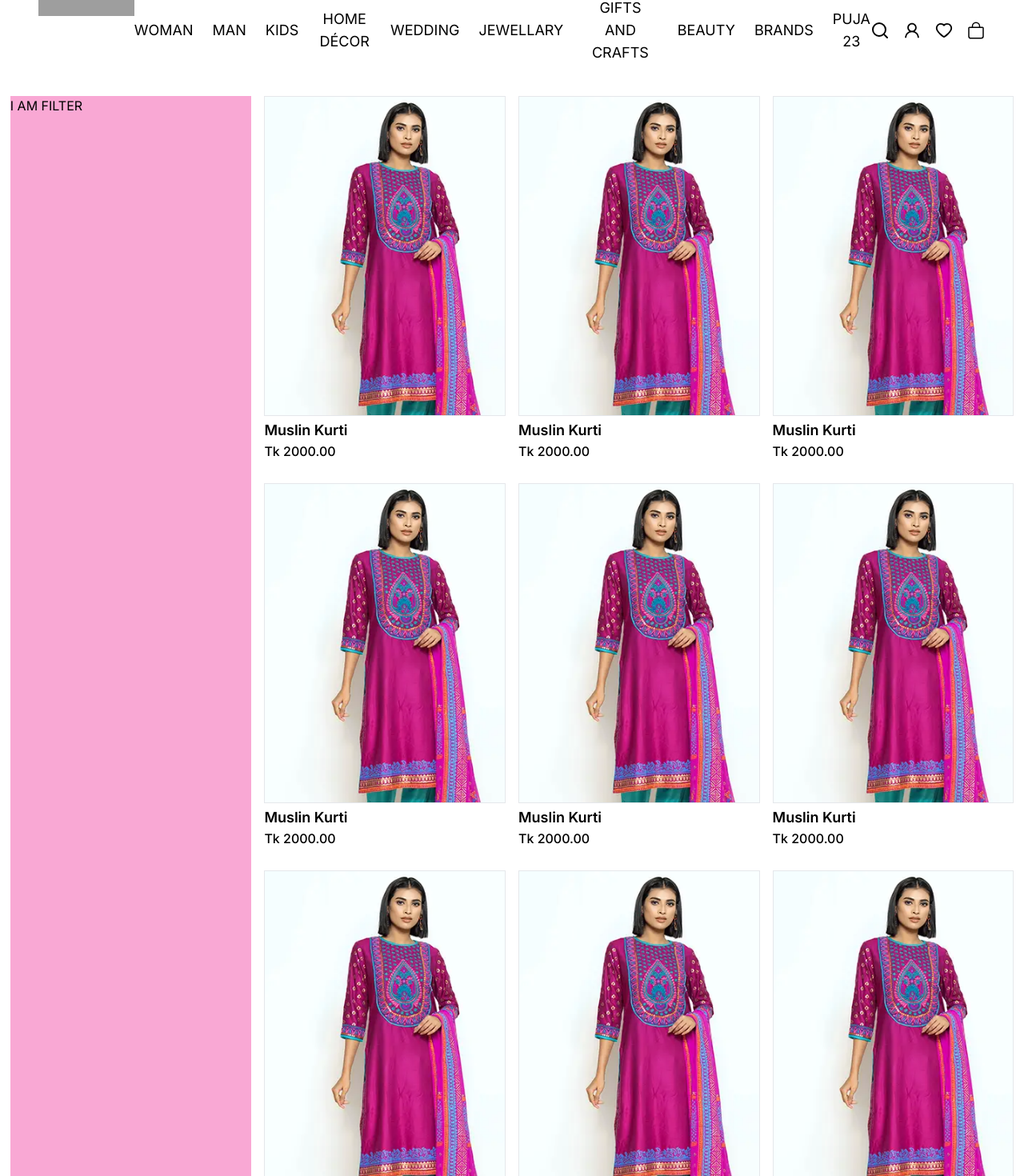
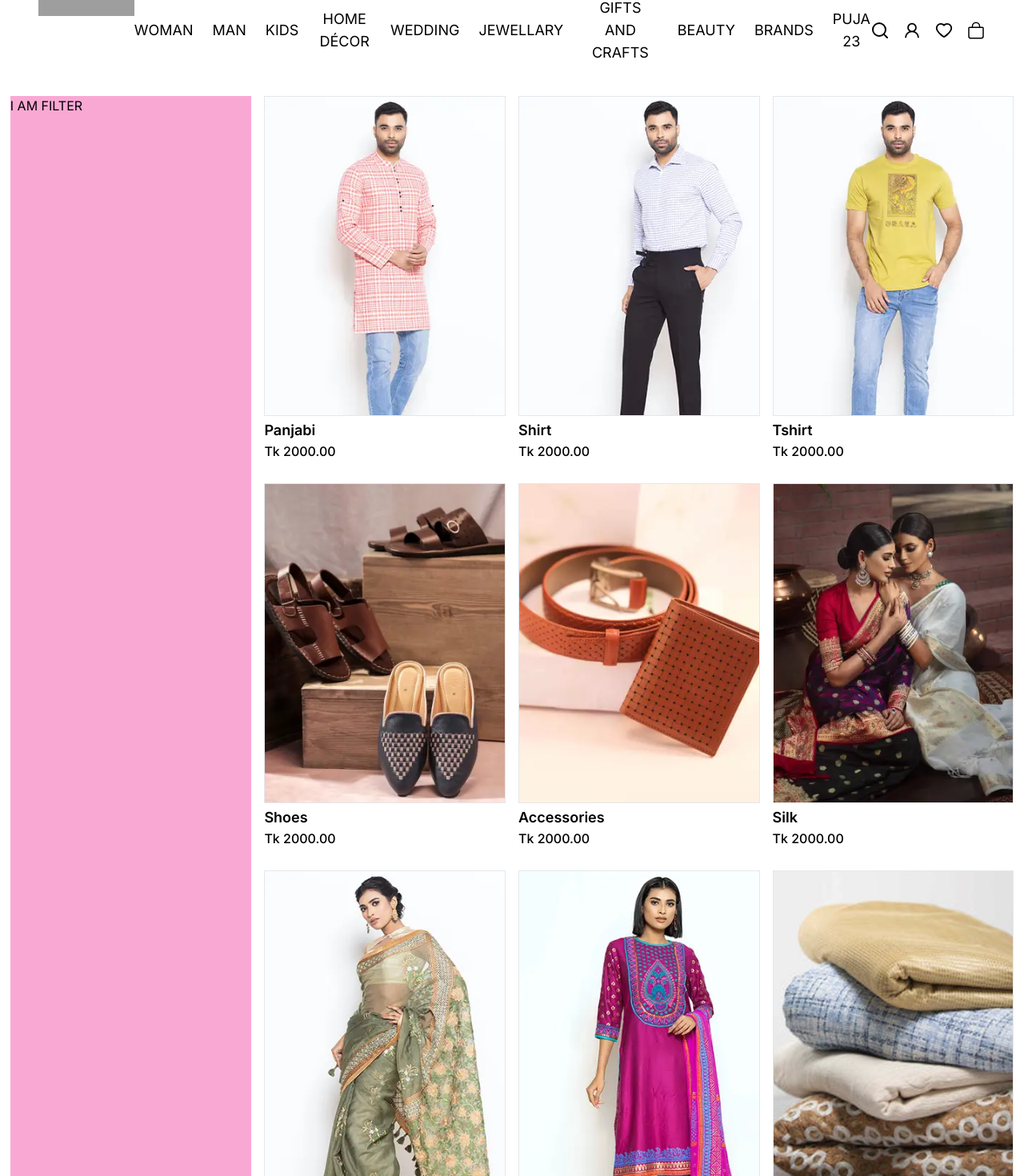
Before and after one commit to sazidhayatkhan/color_cloths, a Next.js app: page /products in a window 1280 px wide. Shown: the part 100-1570 px from the top of the page at 80% size. Built offline with nearby package versions, Linux system fonts and the light colour scheme; grey boxes are pictures that could not be loaded.

Commit message:
added products

```diff
--- a/src/components/ProdCard.tsx
+++ /dev/null
@@ -1,9 +0,0 @@
-import React from 'react'
-
-const ProdCard = () => {
-  return (
-    <div>ProdCard</div>
-  )
-}
-
-export default ProdCard
--- /dev/null
+++ b/src/views/page-products/components/ProductList.tsx
@@ -0,0 +1,31 @@
+import React from 'react'
+import Image from 'next/image'
+
+const ProductList = ({data}:any) => {
+
+  return (
+    <div className='grid grid-cols-2 md:grid-cols-3 gap-x-4 gap-y-7 mx-2 md:mx-0'>
+          {
+            data?.map((item:any,i:any)=>(
+              <div key={i}>
+                <div>
+                    <Image
+                    src={item?.image || "/images/wom3.webp"}
+                    alt=""
+                    width={1000}
+                    height={1000}
+                    className="w-full h-[270px] md:h-[400px] object-cover object-top border"
+                    />
+                </div>
+                <div className='mt-1'>
+                    <p className='text-sm md:text-lg font-semibold'>{item?.title}</p>
+                    <p className='text-xs md:text-base font-medium'>Tk 2000.00</p>
+                </div>
+              </div>
+            ))
+          }
+    </div>
+  )
+}
+
+export default ProductList
--- a/src/views/page-products/index.tsx
+++ b/src/views/page-products/index.tsx
@@ -2,6 +2,7 @@ import React from 'react'
 import Image from 'next/image'
 import ProductsNavbar from '@/views/appbars/ProductsNavbar'
 import ScrollableNavbar from '@/views/appbars/ScrollableNavbar'
+import ProductList from './components/ProductList'
 
 const ProductsUi = () => {
   return (
@@ -19,27 +20,7 @@ const ProductsUi = () => {
           <p>I AM FILTER</p>
         </div>
         <div className='col-span-12 md:col-span-9'>
-          <div className='grid grid-cols-2 md:grid-cols-3 gap-x-4 gap-y-7 mx-2 md:mx-0'>
-          {
-            [...Array(20)].map((i:any)=>(
-              <div key={i} className=''>
-                <div>
-                  <Image
-                    src="/images/wom3.webp"
-                    alt=""
-                    width={1000}
-                    height={1000}
-                    className="w-full h-[270px] md:h-[400px] object-cover object-top border"
-                  />
-                </div>
-                <div className='mt-1'>
-                  <p className='text-base md:text-lg font-semibold'>Muslin Kurti</p>
-                  <p className='text-sm md:text-base font-medium'>Tk 2000.00</p>
-                </div>
-              </div>
-            ))
-          }
-          </div>
+          <ProductList data={ProductsData}/>
         </div>
       </div>
     </div>
@@ -47,3 +28,56 @@ const ProductsUi = () => {
 }
 
 export default ProductsUi
+
+const ProductsData =[
+  {
+    image:'/images/men1.webp',
+    title:'Panjabi',
+    url:'',
+  },
+  {
+    image:'/images/men2.webp',
+    title:'Shirt',
+    url:'',
+  },
+  {
+    image:'/images/men3.webp',
+    title:'Tshirt',
+    url:'',
+  },
+  {
+    image:'/images/men4.webp',
+    title:'Shoes',
+    url:'',
+  },
+  {
+    image:'/images/men5.webp',
+    title:'Accessories',
+    url:'',
+  },
+  {
+    image:'/images/wom1.webp',
+    title:'Silk',
+    url:'',
+  },
+  {
+    image:'/images/wom2.webp',
+    title:'Sharee',
+    url:'',
+  },
+  {
+    image:'/images/wom3.webp',
+    title:'Salwar Kameez',
+    url:'',
+  },
+  {
+    image:'/images/wom4.webp',
+    title:'Shawl',
+    url:'',
+  },
+  {
+    image:'/images/wom5.webp',
+    title:'Shoes',
+    url:'',
+  },
+]
```
